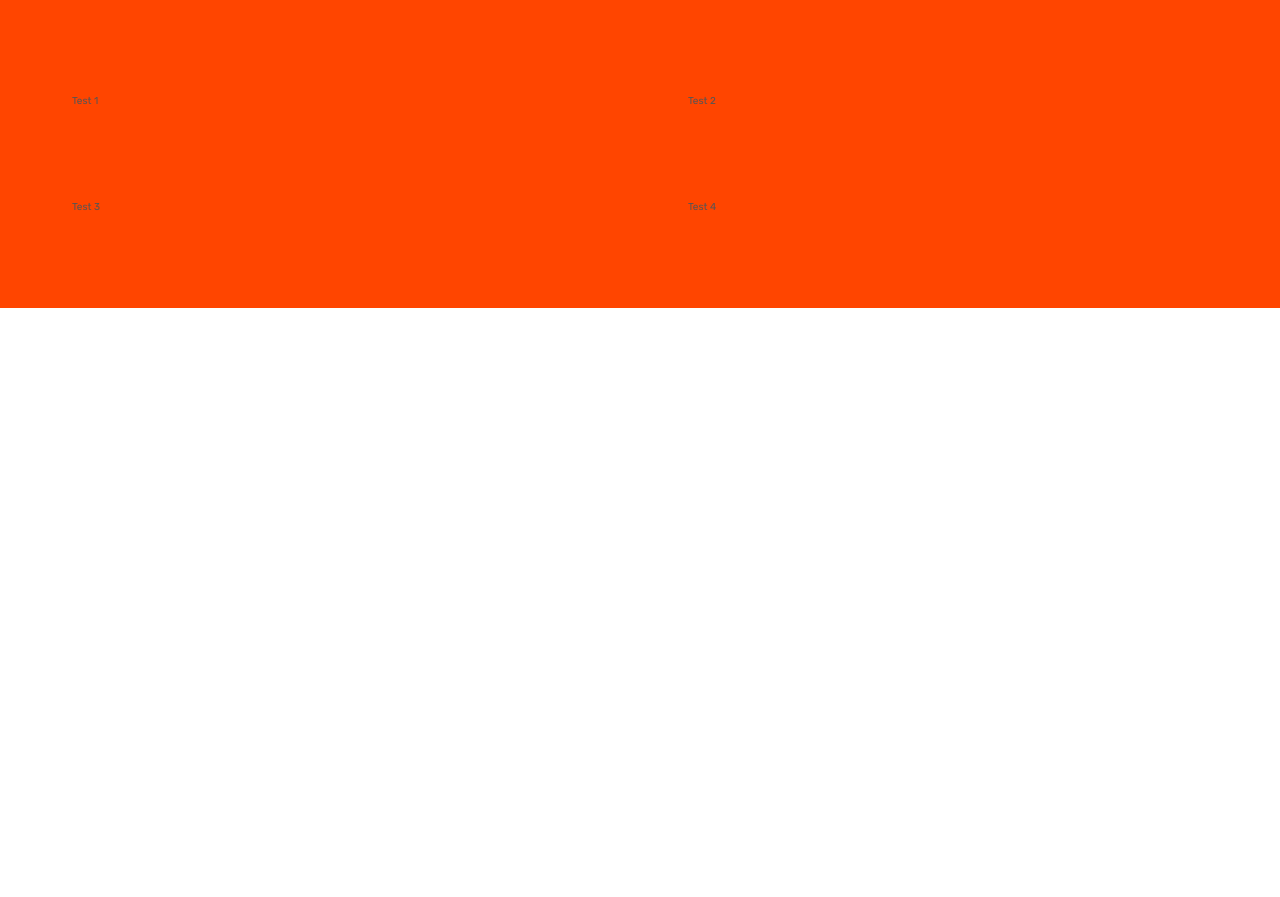
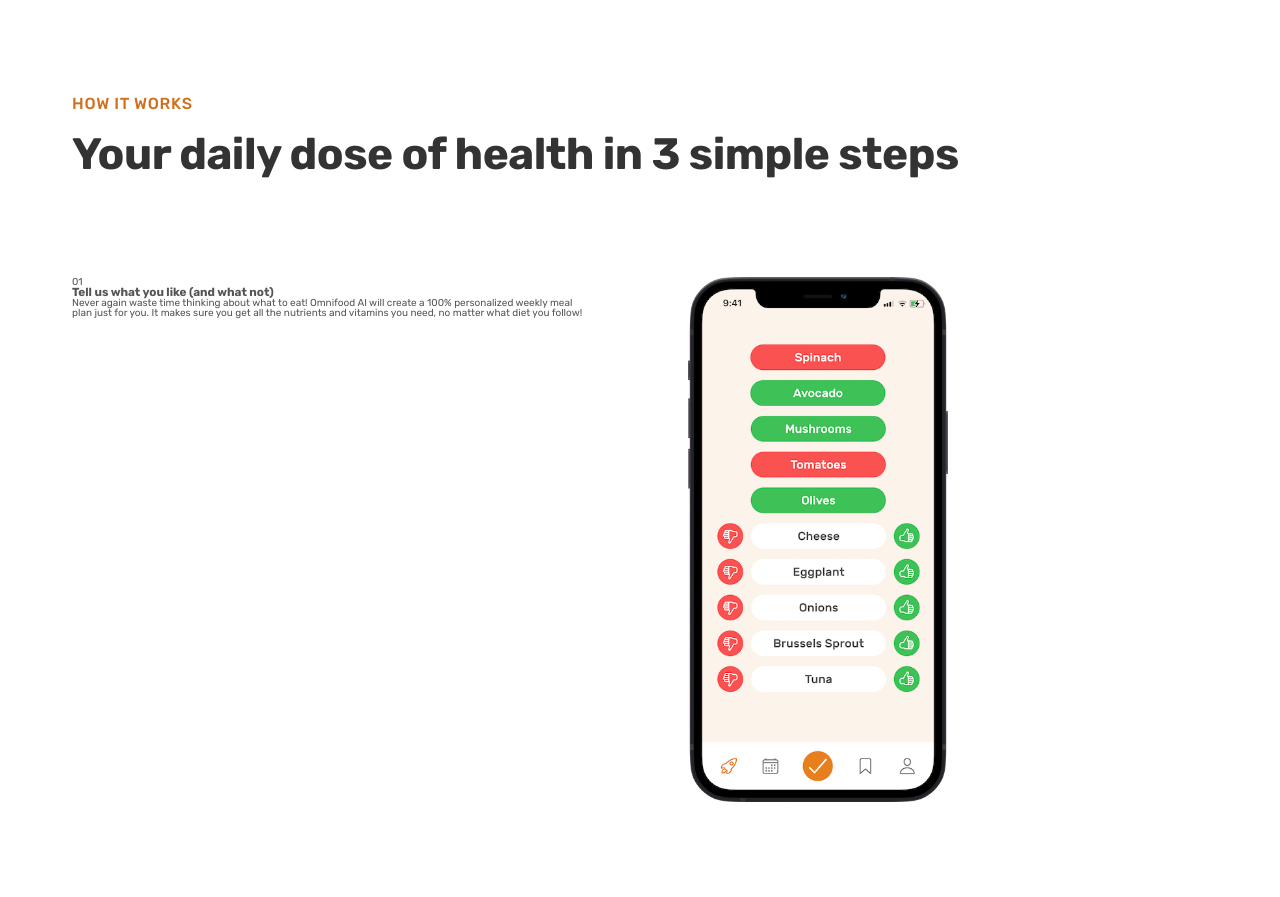
Before and after one commit to samuelfuchs/public-sideprojects, a plain HTML site: page new-omnifood/index.html in a window 1280 px wide. Shown: the part 760-1657 px from the top of the page. Before the commit the page ends 1068 px from the top, so only its background shows below. Drawn offline with Linux system fonts and the light colour scheme.

Commit message:
Building the How-It-Works Section - Part 1

```diff
--- a/new-omnifood/css/style.css
+++ b/new-omnifood/css/style.css
@@ -12,7 +12,12 @@ Bold: 700
 - Line height:
 Default: 1
 Small: 1.05
+Medium: 1.2
 Paragraph default: 1.6
+
+- Letter spacing
+-0.5px
+0.75px
 
 
 --- 02 COLORS
@@ -79,13 +84,33 @@ body {
   grid-template-columns: repeat(3, 1fr);
 }
 
+.heading-primary,
+.heading-secondary {
+  font-weight: 700;
+  color: #333;
+  letter-spacing: -0.5px;
+}
+
 .heading-primary {
   font-size: 5.2rem;
-  font-weight: 700;
   line-height: 1.05;
-  color: #333;
-  letter-spacing: -0.5px;
   margin-bottom: 3.2rem;
+}
+
+.heading-secondary {
+  font-size: 4.4rem;
+  line-height: 1.2;
+  margin-bottom: 9.6rem;
+}
+
+.subheading {
+  display: block;
+  font-size: 1.6rem;
+  font-weight: 500;
+  color: #cf711f;
+  text-transform: uppercase;
+  margin-bottom: 1.6rem;
+  letter-spacing: 0.75px;
 }
 
 .btn:link,
@@ -253,5 +278,8 @@ body {
 
 .section-how {
   padding: 9.6rem 0;
-  background-color: orangered;
 }
+
+.step-img {
+  width: 50%;
+}
--- a/new-omnifood/index.html
+++ b/new-omnifood/index.html
@@ -71,11 +71,70 @@
       </section>
 
       <section class="section-how">
+        <div class="container">
+          <span class="subheading">How it works</span>
+          <h2 class="heading-secondary">
+            Your daily dose of health in 3 simple steps
+          </h2>
+        </div>
         <div class="container grid grid--2-cols">
-          <div>Test 1</div>
-          <div>Test 2</div>
-          <div>Test 3</div>
-          <div>Test 4</div>
+          <!-- STEP 01 -->
+          <div class="step-text-box">
+            <p class="step-number">01</p>
+            <h3 class="heading-tertiary">
+              Tell us what you like (and what not)
+            </h3>
+            <p class="step-description">
+              Never again waste time thinking about what to eat! Omnifood AI
+              will create a 100% personalized weekly meal plan just for you. It
+              makes sure you get all the nutrients and vitamins you need, no
+              matter what diet you follow!
+            </p>
+          </div>
+          <div class="step-img-box">
+            <img
+              src="img/app/app-screen-1.png"
+              class="step-img"
+              alt="iPhone app preferences selction screen"
+            />
+          </div>
+
+          <!-- STEP 02 -->
+          <div class="step-img-box">
+            <img
+              src="img/app/app-screen-2.png"
+              class="step-img"
+              alt="iPhone app meal approving plan screen"
+            />
+          </div>
+
+          <div class="step-text-box">
+            <p class="step-number">02</p>
+            <h3 class="heading-tertiary">Approve your weekly meal plan</h3>
+            <p class="step-description">
+              Once per week, approve the meal plan generated for you by Omnifood
+              AI. You can change ingredients, swap entire meals, or even add
+              your own recipes.
+            </p>
+          </div>
+
+          <!-- STEP 03 -->
+          <div class="step-text-box">
+            <p class="step-number">03</p>
+            <h3 class="heading-tertiary">Receive meals at convenient time</h3>
+            <p class="step-description">
+              Best chefs in town will cook your selected meal every day, and we
+              will deliver it to your door whenever works best for you. You can
+              change delivery schedule and address daily!
+            </p>
+          </div>
+          <div class="step-img-box">
+            <img
+              src="img/app/app-screen-3.png"
+              class="step-img"
+              alt="iPhone app delivery screen"
+            />
+          </div>
         </div>
       </section>
     </main>
```
